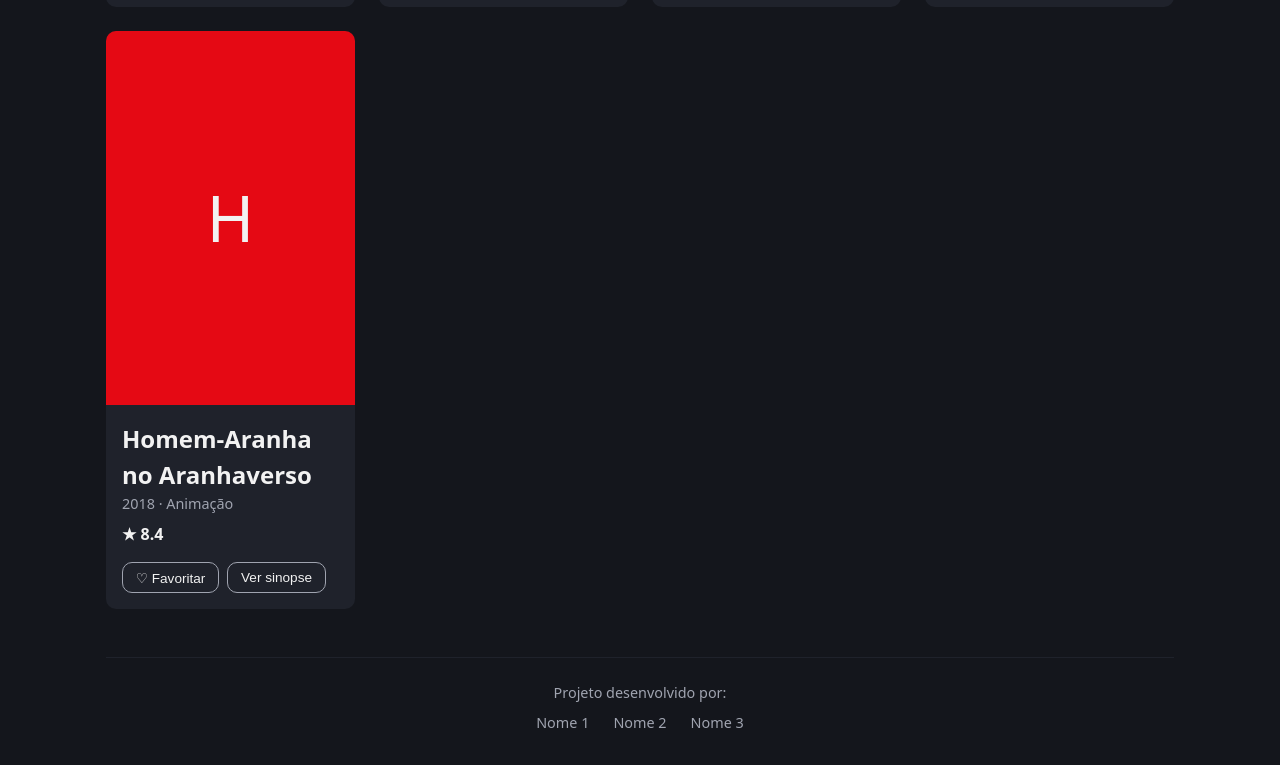
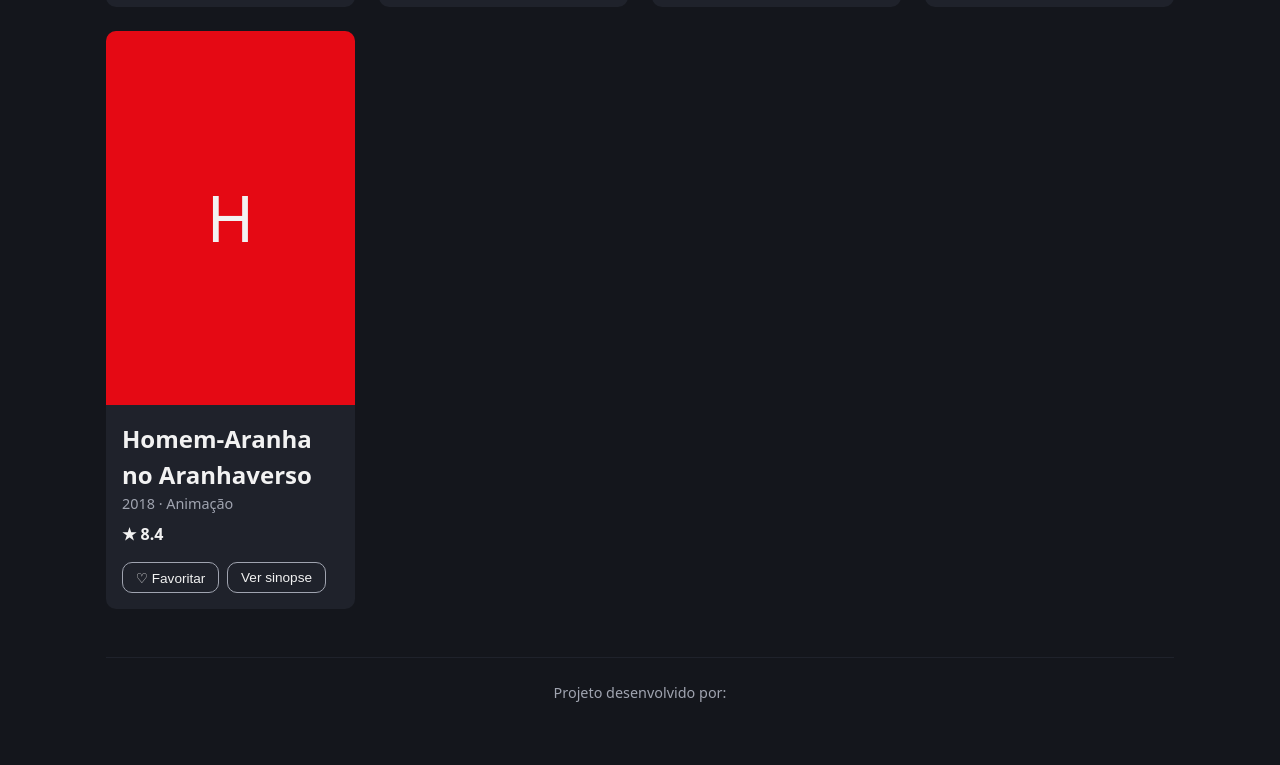
Before and after one commit to matheussouzamenezes99-dotcom/landing-page-filmes, a Vue app: page / in a window 1280 px wide. Shown: the part 874-1639 px from the top of the page. After the commit the page ends 1618 px from the top, so only its background shows below. Built offline with nearby package versions, Linux system fonts and the light colour scheme.

Commit message:
docs: adiciona README com componentes e prompts de IA

```diff
--- a/src/App.vue
+++ b/src/App.vue
@@ -67,7 +67,7 @@
 const generoAtivo = ref('Todos')
 const mostrarForm = ref(false)
 
-const equipe = ref(['Nome 1', 'Nome 2', 'Nome 3'])
+//const equipe = ref(['Nome 1', 'Nome 2', 'Nome 3'])
 
 function selecionarGenero(genero) {
   generoAtivo.value = genero
```
Also changed, not shown: 1 other file (tests, documents, lock files or other folders).
